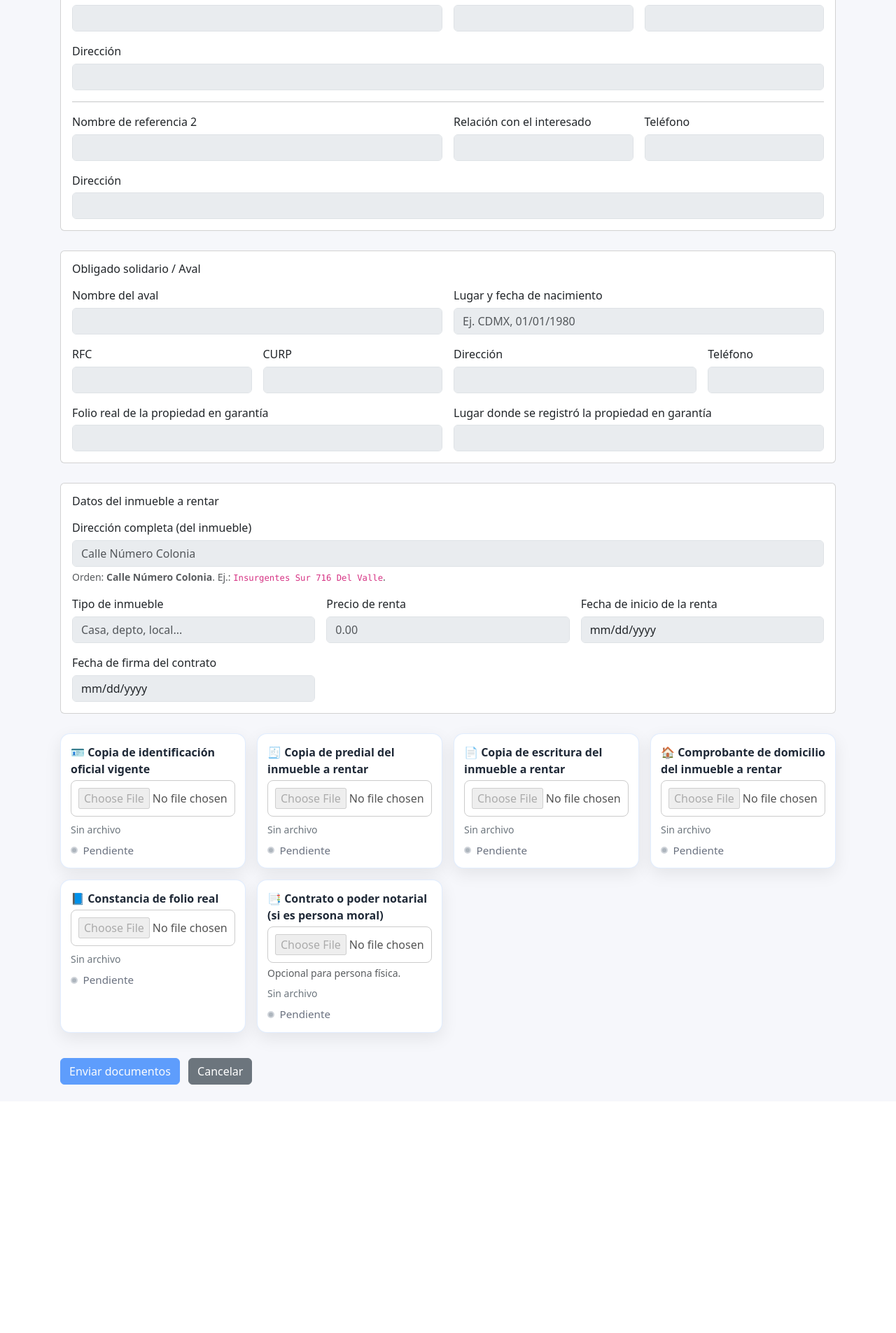
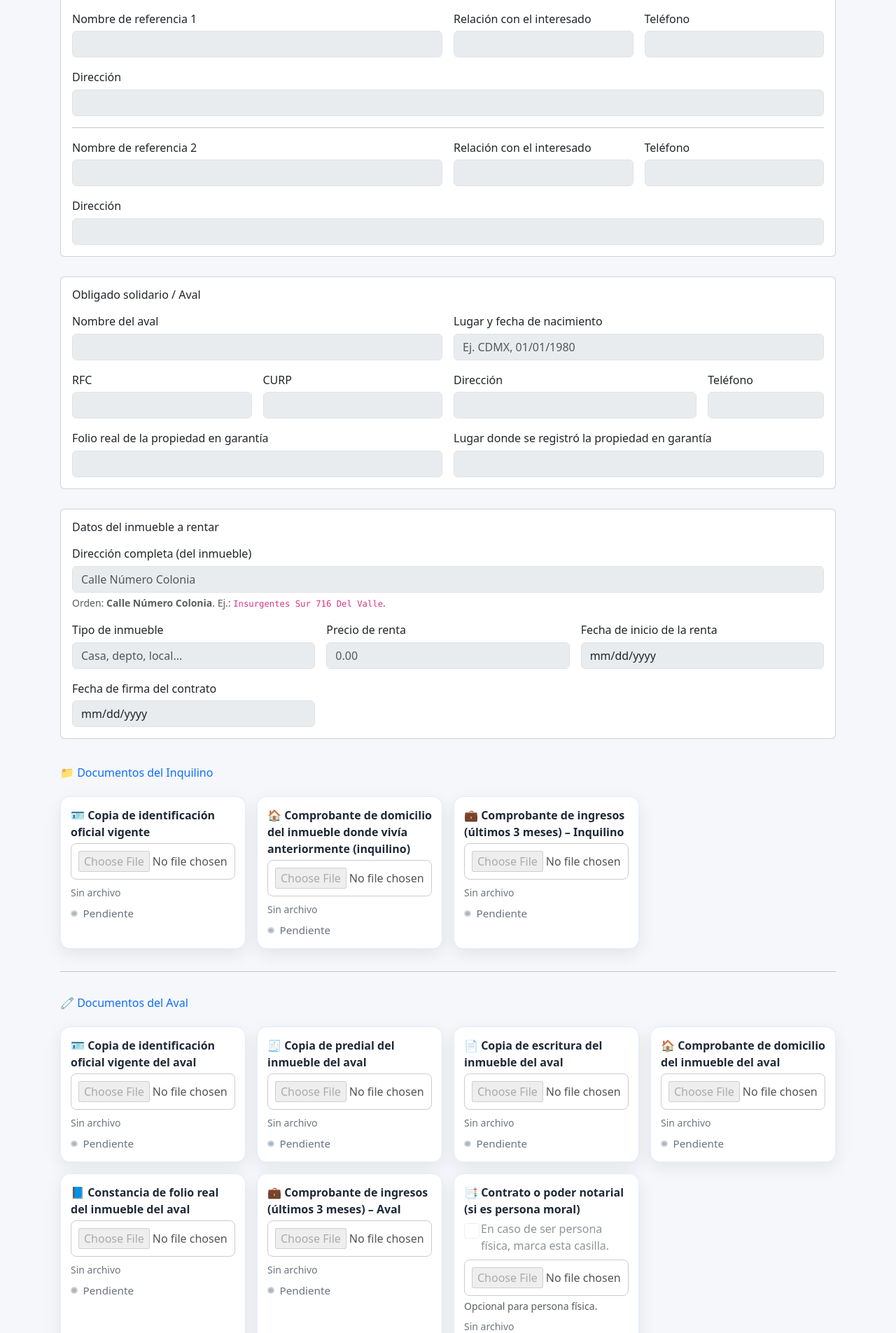
Before and after one commit to G-Seyer/web_derecho, a Flask app: page /documentos/inquilino in a window 1280 px wide. Shown: the part 1178-3083 px from the top of the page at 70% size. Before the commit the page ends 2728 px from the top, so only its background shows below. Run offline with Flask 3, Linux system fonts and the light colour scheme.

Commit message:
Anexo guardar Archivos

```diff
--- a/app/routes.py
+++ b/app/routes.py
@@ -179,14 +179,14 @@ def _upsert_arrendador_datos(datos: dict):
             direccion, tipo_inmueble, superficie_terreno, metros_construidos,
             habitaciones, banos, estacionamientos, uso_suelo, cuenta_predial,
             cuenta_agua, servicios_pagan, caracteristicas, inventario,
-            precio_renta, fecha_inicio_renta, fecha_firma_contrato, updated_at
+            precio_renta, fecha_inicio_renta, fecha_firma_contrato, lugar_nacimiento, fecha_nacimiento, updated_at
         ) VALUES (
             :folio, :nombre, :correo, :direccion_actual, :rfc, :curp, :telefono,
             :banco, :titular_cuenta, :cuenta_bancaria, :clabe_interbancaria,
             :direccion, :tipo_inmueble, :superficie_terreno, :metros_construidos,
             :habitaciones, :banos, :estacionamientos, :uso_suelo, :cuenta_predial,
             :cuenta_agua, :servicios_pagan, :caracteristicas, :inventario,
-            :precio_renta, :fecha_inicio_renta, :fecha_firma_contrato, now()
+            :precio_renta, :fecha_inicio_renta, :fecha_firma_contrato, :lugar_nacimiento, :fecha_nacimiento, now()
         )
         ON CONFLICT (folio) DO UPDATE SET
             nombre               = EXCLUDED.nombre,
@@ -215,10 +215,30 @@ def _upsert_arrendador_datos(datos: dict):
             precio_renta         = EXCLUDED.precio_renta,
             fecha_inicio_renta   = EXCLUDED.fecha_inicio_renta,
             fecha_firma_contrato = EXCLUDED.fecha_firma_contrato,
+            lugar_nacimiento     = EXCLUDED.lugar_nacimiento,
+            fecha_nacimiento     = EXCLUDED.fecha_nacimiento,
             updated_at           = now();
     """)
     db.session.execute(sql, datos)
 
+
+def _upsert_arrendatario_datos(datos: dict):
+    """
+    Inserta/actualiza datos mínimos del arrendatario.
+    Requiere que public.arrendatarios tenga UNIQUE(folio).
+    """
+    sql = text("""
+        INSERT INTO public.arrendatarios(
+            folio, lugar_nacimiento, fecha_nacimiento, updated_at
+        ) VALUES (
+            :folio, :lugar_nacimiento, :fecha_nacimiento, now()
+        )
+        ON CONFLICT (folio) DO UPDATE SET
+            lugar_nacimiento = EXCLUDED.lugar_nacimiento,
+            fecha_nacimiento = EXCLUDED.fecha_nacimiento,
+            updated_at       = now();
+    """)
+    db.session.execute(sql, datos)
 # Mensaje flash + redirección a Inicio
 def _to_home(message: str, category: str = "success"):
     flash(message, category)
@@ -320,6 +340,8 @@ def subir_propietario():
         "precio_renta": form.get("precio_renta"),
         "fecha_inicio_renta": form.get("fecha_inicio_renta"),
         "fecha_firma_contrato": form.get("fecha_firma_contrato"),
+        "lugar_nacimiento": form.get("lugar_nacimiento"),
+        "fecha_nacimiento": (form.get("fecha_nacimiento") or None),
     }
     requeridos = [
         "nombre","correo","direccion_actual","rfc","curp","telefono",
@@ -337,14 +359,14 @@ def subir_propietario():
 
         # 2) Archivos
         alias = {
-            "solicitud_propietario": ["solicitud_propietario", "solicitud"],
+            "boleta_predial": ["boleta_predial", "solicitud_propietario", "solicitud"],
             "identificacion": ["identificacion", "id_oficial"],
             "comprobante_domicilio": ["comprobante_domicilio", "comp_domicilio"],
             "escritura": ["escritura"],
             "contrato_poder": ["contrato_poder", "poder_notarial"],  # opcional
             "folio_real": ["folio_real", "constancia_folio_real"],
         }
-        requeridos_doc = {"solicitud_propietario", "identificacion", "comprobante_domicilio", "escritura", "folio_real"}
+        requeridos_doc = {"boleta_predial", "identificacion", "comprobante_domicilio", "escritura", "folio_real"}
         guardados = []
 
         for logical, keys in alias.items():
@@ -404,6 +426,13 @@ def subir_inquilino():
     try:
         # 1) Asegura registro y obtiene id del inquilino para ese folio
         inq_id = _get_or_create_usuario_id_por_folio(tabla="arrendatarios", folio=folio)
+        # Datos nuevos del inquilino (mínimo para nacimiento)
+        datos_inq = {
+            "folio": folio,
+            "lugar_nacimiento": (form.get("lugar_nacimiento") or None),
+            "fecha_nacimiento": (form.get("fecha_nacimiento") or None)
+        }
+        _upsert_arrendatario_datos(datos_inq)
 
         # 2) Guardar todos los archivos enviados (cualesquiera que vengan del form)
         guardados = []
--- a/app/templates/documentos_inquilino.html
+++ b/app/templates/documentos_inquilino.html
@@ -67,7 +67,7 @@
           <div class="col-md-6">
             <label class="form-label">E-mail</label>
             <input type="email" name="correo" class="form-control folio-locked" required disabled>
-            <div class="form-text">Usa un correo <code>@gmail.com</code>.</div>
+            <div class="form-text small-hint">Acepta Gmail, Outlook, Yahoo, iCloud, etc.</div>
           </div>
           <div class="col-md-6">
             <label class="form-label">Dirección actual</label>
@@ -82,9 +82,12 @@
             <input type="text" name="curp" class="form-control folio-locked" maxlength="18" style="text-transform:uppercase" disabled>
           </div>
           <div class="col-md-4">
-            <label class="form-label">Lugar de nacimiento</label>
-            <input type="text" name="lugar_nacimiento" class="form-control folio-locked" disabled>
-          </div>
+            <label class="form-label">Lugar y fecha de nacimiento</label>
+              <input type="text" name="lugar_nacimiento"
+                    class="form-control folio-locked rounded-bottom-0" disabled>
+
+              <input type="date" name="fecha_nacimiento"
+                    class="form-control folio-locked mt-0 rounded-top-0 border-top-0" disabled></div>
           <div class="col-md-4">
             <label class="form-label">Teléfono</label>
             <input type="tel" name="telefono" class="form-control folio-locked" placeholder="55XXXXXXXX" disabled>
@@ -264,7 +267,8 @@
     </div>
 
     <!-- DOCUMENTOS A SUBIR -->
-    <div class="doc-grid">
+    <div class="doc-grid"><div class="doc-section-title" style="grid-column:1/-1; margin:8px 0 6px;">📁 <span class="h6 text-primary">Documentos del Inquilino</span></div>
+
       <div class="doc-card" data-field="identificacion">
         <div class="fw-semibold mb-1">🪪 Copia de identificación oficial vigente</div>
         <input id="identificacion" type="file" name="identificacion" accept=".pdf,image/*" required class="folio-locked" disabled>
@@ -272,37 +276,74 @@
         <div class="doc-status mt-2"><span class="doc-dot"></span><span class="doc-text">Pendiente</span></div>
       </div>
 
-      <div class="doc-card" data-field="predial_inmueble">
-        <div class="fw-semibold mb-1">🧾 Copia de predial del inmueble a rentar</div>
-        <input id="predial_inmueble" type="file" name="predial_inmueble" accept=".pdf,image/*" required class="folio-locked" disabled>
+      <div class="doc-card" data-field="comprobante_domicilio_anterior_inquilino">
+        <div class="fw-semibold mb-1">🏠 Comprobante de domicilio del inmueble donde vivía anteriormente (inquilino)</div>
+        <input id="comprobante_domicilio_anterior_inquilino" type="file" name="comprobante_domicilio_anterior_inquilino" accept=".pdf,image/*" required class="folio-locked" disabled>
         <div class="doc-file small text-secondary mt-2">Sin archivo</div>
         <div class="doc-status mt-2"><span class="doc-dot"></span><span class="doc-text">Pendiente</span></div>
       </div>
 
-      <div class="doc-card" data-field="escritura_inmueble">
-        <div class="fw-semibold mb-1">📄 Copia de escritura del inmueble a rentar</div>
-        <input id="escritura_inmueble" type="file" name="escritura_inmueble" accept=".pdf,image/*" required class="folio-locked" disabled>
+
+      <div class="doc-card" data-field="comprobante_ingresos_inquilino">
+        <div class="fw-semibold mb-1">💼 Comprobante de ingresos (últimos 3 meses) – Inquilino</div>
+        <input id="comprobante_ingresos_inquilino" type="file" name="comprobante_ingresos_inquilino" accept=".pdf,image/*" required class="folio-locked" disabled>
         <div class="doc-file small text-secondary mt-2">Sin archivo</div>
         <div class="doc-status mt-2"><span class="doc-dot"></span><span class="doc-text">Pendiente</span></div>
       </div>
 
-      <div class="doc-card" data-field="domicilio_inmueble">
-        <div class="fw-semibold mb-1">🏠 Comprobante de domicilio del inmueble a rentar</div>
-        <input id="domicilio_inmueble" type="file" name="domicilio_inmueble" accept=".pdf,image/*" required class="folio-locked" disabled>
+      <div class="doc-divider" style="grid-column:1/-1;"><hr class="my-3"></div>
+      <div class="doc-section-title" style="grid-column:1/-1; margin:0 0 6px;">🧷 <span class="h6 text-primary">Documentos del Aval</span></div>
+
+      <div class="doc-card" data-field="identificacion_oficial_aval">
+        <div class="fw-semibold mb-1">🪪 Copia de identificación oficial vigente del aval</div>
+        <input id="identificacion_oficial_aval" type="file" name="identificacion_oficial_aval" accept=".pdf,image/*" required class="folio-locked" disabled>
         <div class="doc-file small text-secondary mt-2">Sin archivo</div>
         <div class="doc-status mt-2"><span class="doc-dot"></span><span class="doc-text">Pendiente</span></div>
       </div>
 
-      <div class="doc-card" data-field="folio_real">
-        <div class="fw-semibold mb-1">📘 Constancia de folio real</div>
-        <input id="folio_real" type="file" name="folio_real" accept=".pdf,image/*" required class="folio-locked" disabled>
+      <div class="doc-card" data-field="predial_inmueble_aval">
+        <div class="fw-semibold mb-1">🧾 Copia de predial del inmueble del aval</div>
+        <input id="predial_inmueble_aval" type="file" name="predial_inmueble_aval" accept=".pdf,image/*" required class="folio-locked" disabled>
         <div class="doc-file small text-secondary mt-2">Sin archivo</div>
         <div class="doc-status mt-2"><span class="doc-dot"></span><span class="doc-text">Pendiente</span></div>
       </div>
 
+      <div class="doc-card" data-field="escritura_inmueble_aval">
+        <div class="fw-semibold mb-1">📄 Copia de escritura del inmueble del aval</div>
+        <input id="escritura_inmueble_aval" type="file" name="escritura_inmueble_aval" accept=".pdf,image/*" required class="folio-locked" disabled>
+        <div class="doc-file small text-secondary mt-2">Sin archivo</div>
+        <div class="doc-status mt-2"><span class="doc-dot"></span><span class="doc-text">Pendiente</span></div>
+      </div>
+
+      <div class="doc-card" data-field="domicilio_inmueble_aval">
+        <div class="fw-semibold mb-1">🏠 Comprobante de domicilio del inmueble del aval</div>
+        <input id="domicilio_inmueble_aval" type="file" name="domicilio_inmueble_aval" accept=".pdf,image/*" required class="folio-locked" disabled>
+        <div class="doc-file small text-secondary mt-2">Sin archivo</div>
+        <div class="doc-status mt-2"><span class="doc-dot"></span><span class="doc-text">Pendiente</span></div>
+      </div>
+
+      <div class="doc-card" data-field="folio_real_aval">
+        <div class="fw-semibold mb-1">📘 Constancia de folio real del inmueble del aval</div>
+        <input id="folio_real_aval" type="file" name="folio_real_aval" accept=".pdf,image/*" required class="folio-locked" disabled>
+        <div class="doc-file small text-secondary mt-2">Sin archivo</div>
+        <div class="doc-status mt-2"><span class="doc-dot"></span><span class="doc-text">Pendiente</span></div>
+      </div>
+
+      <div class="doc-card" data-field="comprobante_ingresos_aval">
+        <div class="fw-semibold mb-1">💼 Comprobante de ingresos (últimos 3 meses) – Aval</div>
+        <input id="comprobante_ingresos_aval" type="file" name="comprobante_ingresos_aval" accept=".pdf,image/*" required class="folio-locked" disabled>
+        <div class="doc-file small text-secondary mt-2">Sin archivo</div>
+        <div class="doc-status mt-2"><span class="doc-dot"></span><span class="doc-text">Pendiente</span></div>
+      </div>
+
+
       <div class="doc-card" data-field="contrato_poder">
         <div class="fw-semibold mb-1">📑 Contrato o poder notarial (si es persona moral)</div>
-        <input id="contrato_poder" type="file" name="contrato_poder" accept=".pdf,image/*" class="folio-locked" disabled>
+        <div class="form-check mb-2">
+  <input class="form-check-input folio-locked" type="checkbox" id="pfisica" disabled>
+  <label class="form-check-label" for="pfisica">En caso de ser persona física, marca esta casilla.</label>
+</div>
+<input id="contrato_poder" type="file" name="contrato_poder" accept=".pdf,image/*" class="folio-locked" disabled>
         <div class="form-text">Opcional para persona física.</div>
         <div class="doc-file small text-secondary mt-2">Sin archivo</div>
         <div class="doc-status mt-2"><span class="doc-dot"></span><span class="doc-text">Pendiente</span></div>
@@ -407,5 +448,47 @@
   set(); window.addEventListener('resize',set);
 })();
 </script>
+
+<script>
+(function(){
+  const chk = document.getElementById('pfisica');
+  const file = document.getElementById('contrato_poder');
+  if(!chk || !file) return;
+
+  function lockedByFolio(){
+    // If ANY folio-locked is disabled, consider form locked
+    return document.querySelector('.folio-locked:disabled') !== null;
+  }
+
+  function apply(){
+    if(chk.checked){
+      // Persona física: este documento no aplica.
+      file.value = '';
+      file.disabled = true;
+      file.removeAttribute('required');
+    }else{
+      // Persona moral: requerido; respeta el bloqueo por folio
+      file.setAttribute('required','');
+      file.disabled = lockedByFolio();
+    }
+    try { file.dispatchEvent(new Event('change', {bubbles:true})); } catch(e){}
+  }
+
+  // Al cambiar la casilla, aplicar
+  chk.addEventListener('change', apply);
+
+  // Reaplicar cuando se intente verificar folio (tras desbloqueo)
+  const btnVer = document.getElementById('btn-verificar');
+  if (btnVer) btnVer.addEventListener('click', ()=>setTimeout(apply, 500));
+
+  // Inicial
+  if (document.readyState === 'loading') {
+    document.addEventListener('DOMContentLoaded', apply);
+  } else {
+    apply();
+  }
+})();
+</script>
+
 </body>
 </html>
--- a/app/templates/index.html
+++ b/app/templates/index.html
@@ -167,7 +167,7 @@
           <li>🪪 Identificación oficial</li>
           <li>🏠 Comprobante de domicilio</li>
           <li>💰 Comprobante de ingresos</li>
-          <li>📝 Solicitud de arrendamiento</li>
+          <li>📝 Llenado de solicitud de arrendamiento</li>
           <li>🧾 Aval</li>
         </ul>
 
```
Also changed, not shown: app/templates/documentos_propietario.html (+12 -9 lines).
